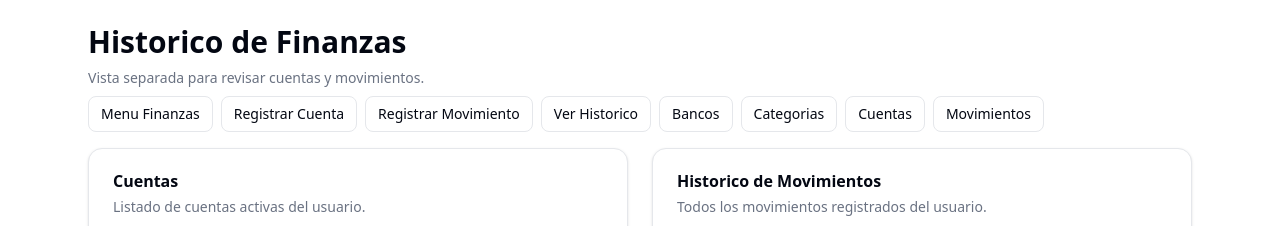
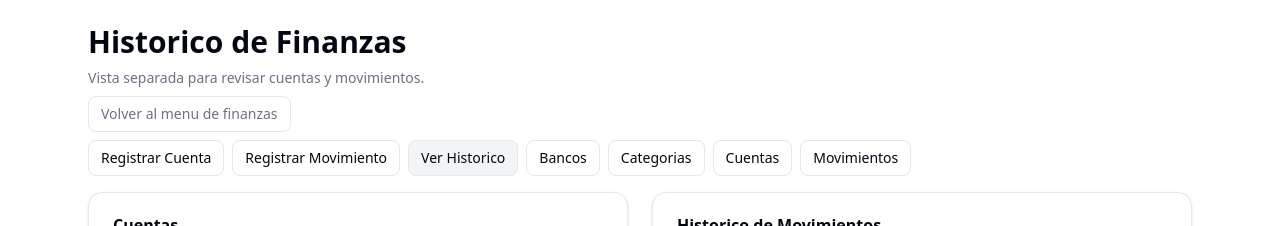
Before and after one commit to ReportFuco/frontend-tracking-habitos, a Next.js app: page /administrador/finanzas/historico in a window 1280 px wide. Shown: the top 226 px of the page. Built offline with nearby package versions, Linux system fonts and the light colour scheme; no server answers; sample sign-in values are in the browser's storage.

Commit message:
"Cambios en el menu de la app"

```diff
--- a/modules/finanzas/components/menu-links.tsx
+++ b/modules/finanzas/components/menu-links.tsx
@@ -1,8 +1,14 @@
+"use client"
+
 import Link from "next/link"
+import { usePathname } from "next/navigation"
 
 export function FinanzasMenuLinks() {
+  const pathname = usePathname()
+  const finanzasRootPath = "/administrador/finanzas"
+  const showBackToMenu = pathname !== finanzasRootPath
+
   const links = [
-    { href: "/administrador/finanzas", label: "Menu Finanzas" },
     { href: "/administrador/finanzas/registrar-cuenta", label: "Registrar Cuenta" },
     { href: "/administrador/finanzas/registrar-movimiento", label: "Registrar Movimiento" },
     { href: "/administrador/finanzas/historico", label: "Ver Historico" },
@@ -13,16 +19,36 @@ export function FinanzasMenuLinks() {
   ]
 
   return (
-    <div className="flex flex-wrap gap-2">
-      {links.map((link) => (
+    <div className="space-y-2">
+      {showBackToMenu ? (
         <Link
-          key={link.href}
-          href={link.href}
-          className="inline-flex h-9 items-center justify-center rounded-md border border-input px-3 text-sm font-medium"
+          href={finanzasRootPath}
+          className="inline-flex h-9 items-center justify-center rounded-md border border-input px-3 text-sm font-medium text-muted-foreground transition-colors hover:bg-muted/60 hover:text-foreground"
         >
-          {link.label}
+          Volver al menu de finanzas
         </Link>
-      ))}
+      ) : null}
+
+      <div className="flex flex-wrap gap-2">
+        {links.map((link) => {
+          const isActive = pathname === link.href || pathname.startsWith(`${link.href}/`)
+
+          return (
+            <Link
+              key={link.href}
+              href={link.href}
+              className={`inline-flex h-9 items-center justify-center rounded-md border px-3 text-sm font-medium transition-colors ${
+                isActive
+                  ? "border-border bg-muted text-foreground"
+                  : "border-input text-foreground hover:bg-muted/60"
+              }`}
+              aria-current={isActive ? "page" : undefined}
+            >
+              {link.label}
+            </Link>
+          )
+        })}
+      </div>
     </div>
   )
 }
```
